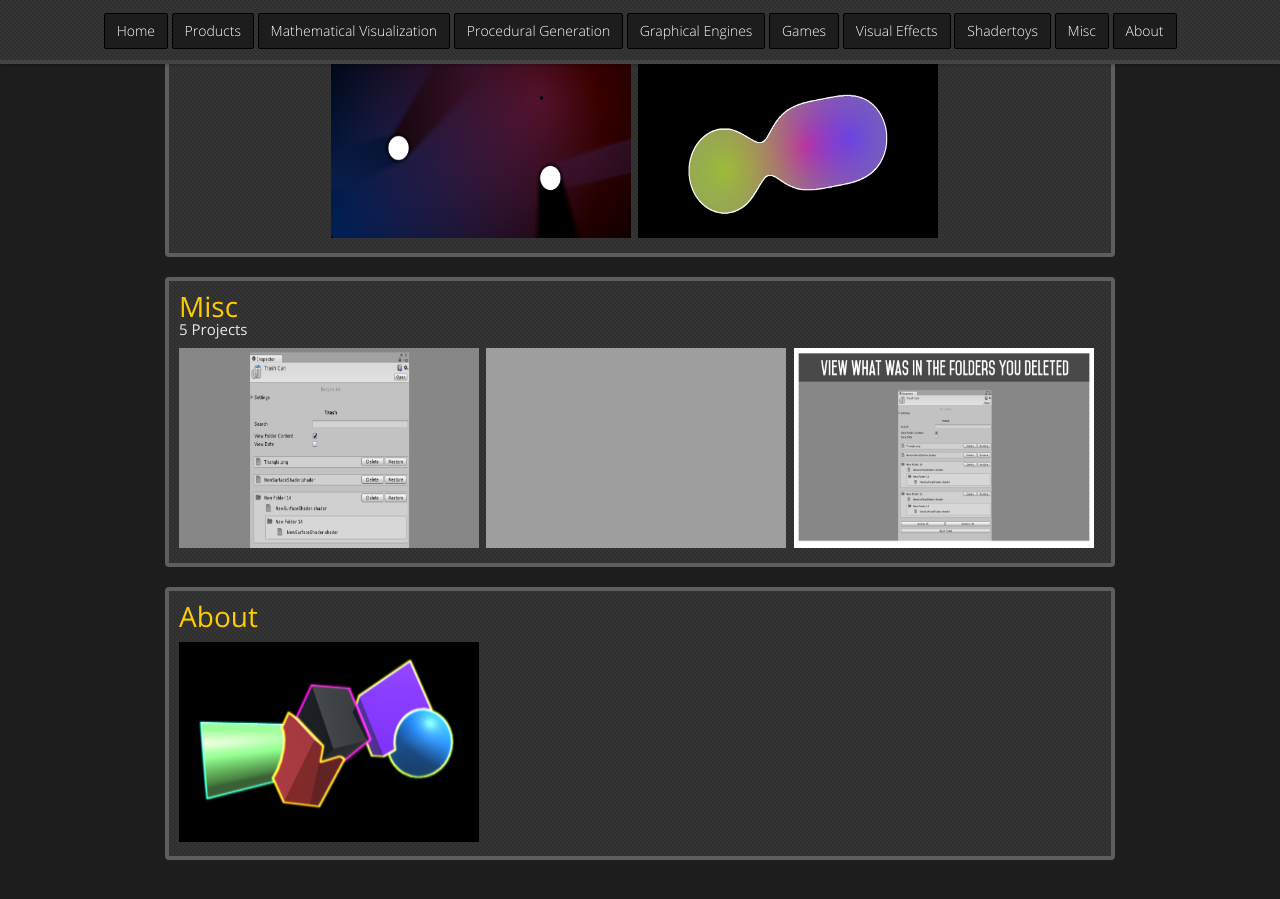
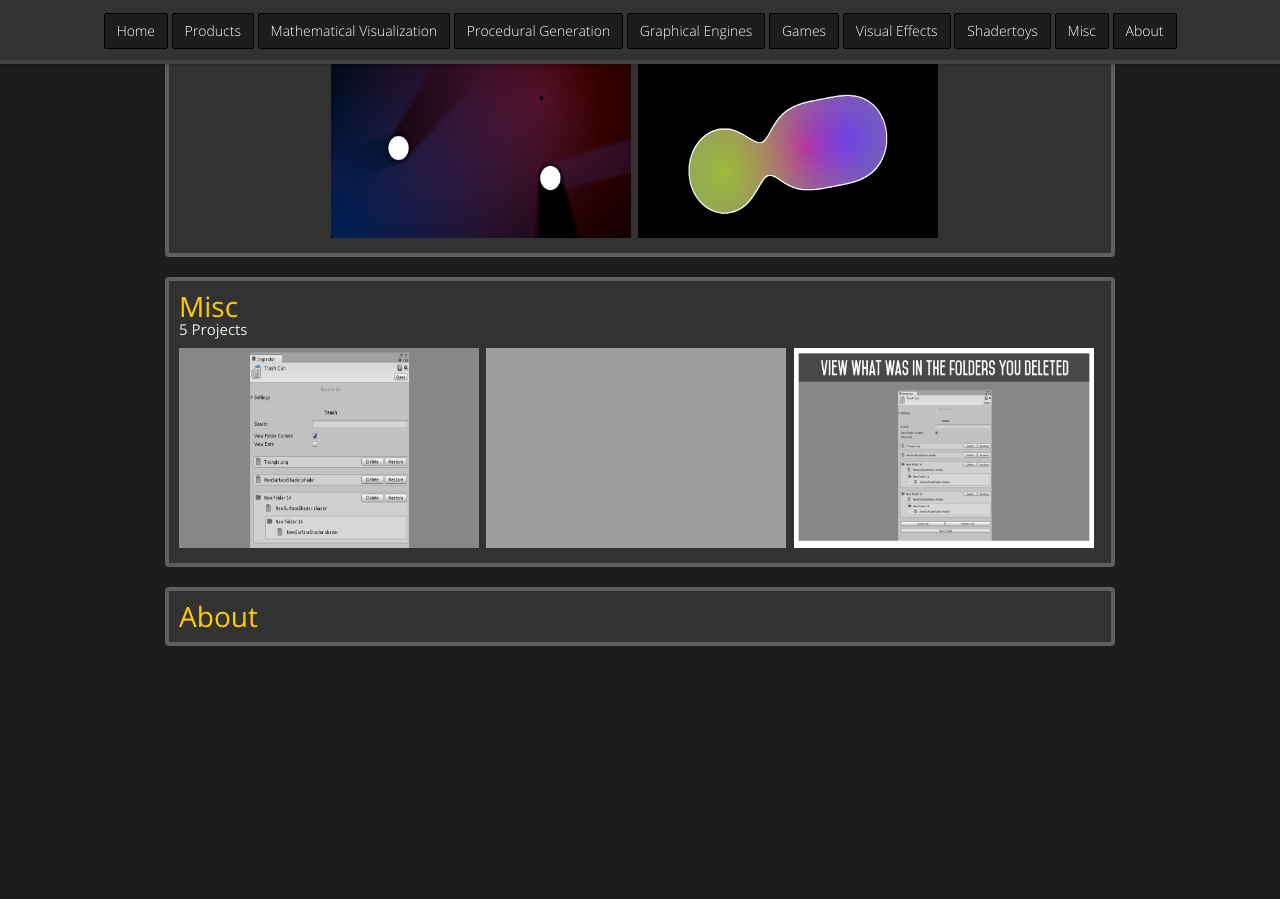
Before and after one commit to JPBotelho/portfolio, a Jekyll site: the page built from index.markdown, in a window 1280 px wide and 900 px high, scrolled down 2142 px. Built offline with Jekyll 4.4.1, drawn with Linux system fonts in a browser that asks for light colours; after the commit the page ends 2828 px from its top, so only the background shows below that.

Commit message:
removing images from about page

```diff
--- a/_layouts/home.html
+++ b/_layouts/home.html
@@ -64,11 +64,6 @@
                     </div>
                   {% endif %}
                 {% endunless %}
-                {% unless post.thumbnail2 %}
-                  <div>
-                    <img class ="thumbnail" src={{ site.url }}{{ site.baseurl }}{{ post.thumbnail }} alt="Girl in a jacket">
-                  </div>
-                {% endunless %}
             </h1>
           </div>
 
```
